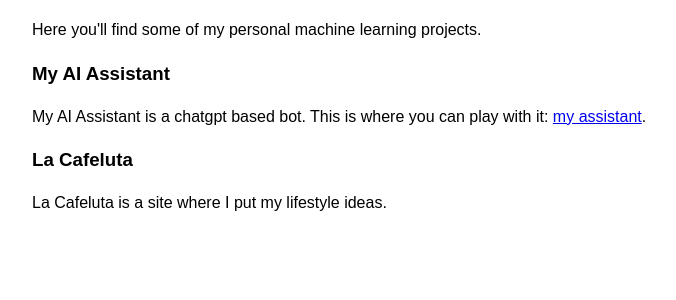
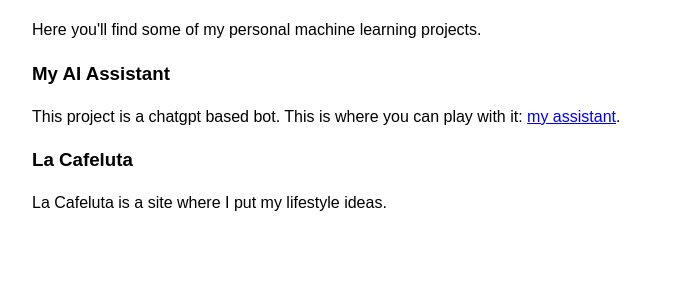
Before and after one commit to florinhegedus/my-portofolio, a Flask app: page /projects in a window 1280 px wide. Shown: the part 140-440 px from the top of the page, without its empty margins (158-834 px from the left). Run offline with Flask 3, Linux system fonts and the light colour scheme.

Commit message:
update projects.html

```diff
--- a/templates/projects.html
+++ b/templates/projects.html
@@ -7,7 +7,7 @@
 <p>Here you'll find some of my personal machine learning projects.</p>
 
 <h3>My AI Assistant</h3>
-<p>My AI Assistant is a chatgpt based bot. This is where you can play with it: <a href="https://asistent.florinhegedus.com">my assistant</a>.</p>
+<p>This project is a chatgpt based bot. This is where you can play with it: <a href="https://asistent.florinhegedus.com">my assistant</a>.</p>
 
 <h3>La Cafeluta</h3>
 <p>La Cafeluta is a site where I put my lifestyle ideas.</p>
```
